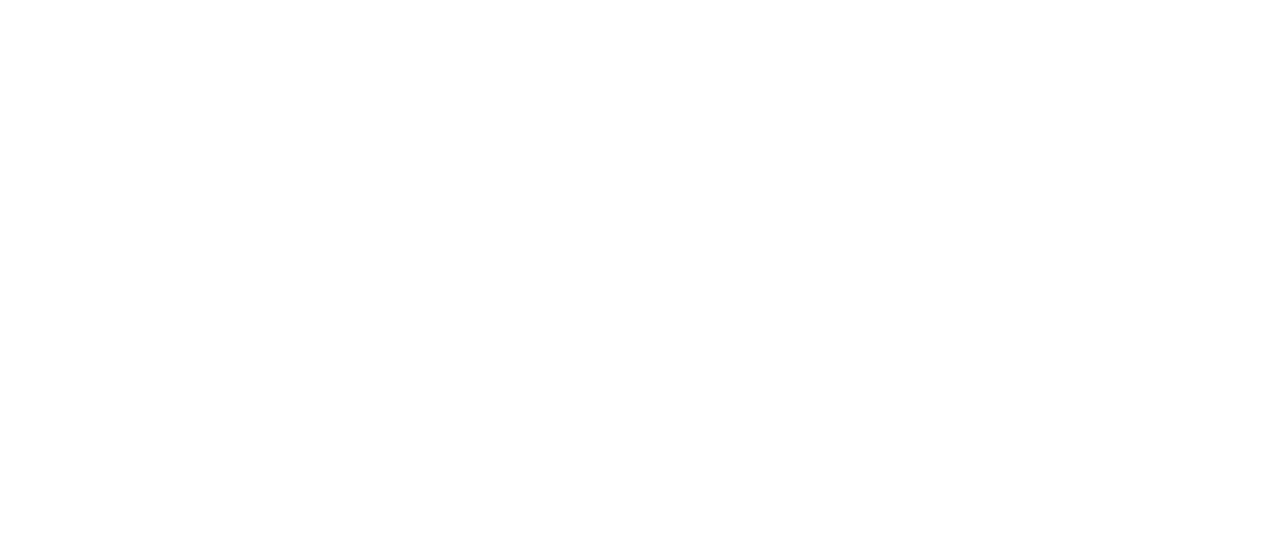
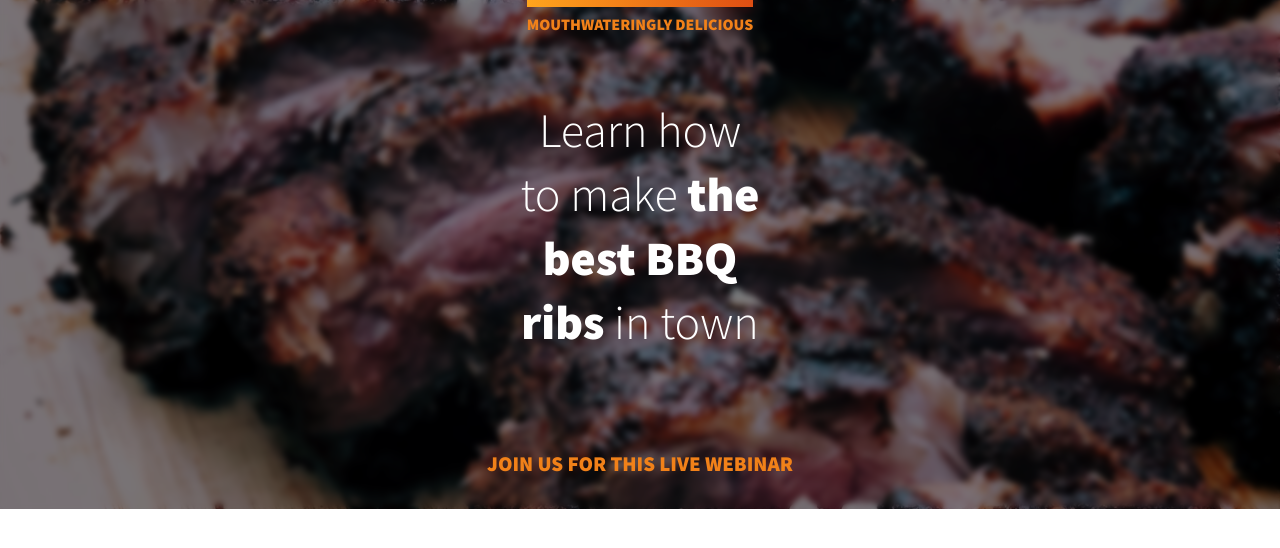
Before and after one commit to vivekbhatt07/BBQ, a plain HTML site: page index.html in a window 1280 px wide. Drawn offline with Linux system fonts and the light colour scheme.

Commit message:
header styled

```diff
--- a/css/main.css
+++ b/css/main.css
@@ -1,3 +1,110 @@
 @import "./variables.css";
 @import "./reset.css";
 @import "./typography.css";
+
+.wrapper {
+  display: flex;
+  flex-direction: column;
+  min-width: 100vw;
+  /* min-height: 100vh; */
+}
+
+header,
+main {
+  flex-basis: 50%;
+  flex-shrink: 1;
+  flex-grow: 1;
+}
+
+/* Header */
+.header {
+  background-image: url("../assets/img/grilled-meat.jpg");
+  background-repeat: no-repeat;
+  background-position: center;
+  background-size: cover;
+  position: relative;
+  z-index: -2;
+}
+
+.header::before {
+  content: "";
+  position: absolute;
+  background: rgba(0, 0, 0, 0.5);
+  top: 0;
+  right: 0;
+  bottom: 0;
+  left: 0;
+  z-index: -1;
+  backdrop-filter: blur(3px);
+}
+
+/* HEADER CONTAINER */
+
+.header-container {
+  display: flex;
+  flex-direction: column;
+  align-items: center;
+}
+
+/* HEADER STRIP */
+
+.header-strip {
+  position: relative;
+  display: inline-block;
+  padding-top: 14px;
+  margin-bottom: 4em;
+}
+
+.header-strip::before {
+  content: "";
+  position: absolute;
+  top: 0;
+  left: 0;
+  right: 0;
+  bottom: 80%;
+  background-image: linear-gradient(
+    270deg,
+    rgba(255, 137, 93, 1) 0%,
+    rgba(223, 78, 19, 1) 0%,
+    rgba(255, 165, 29, 1) 100%
+  );
+}
+
+.header-strip-text {
+  color: var(--secondary-color);
+  text-transform: uppercase;
+  font-weight: var(--bolder-weight);
+}
+
+/* HEADER TITLE */
+
+.header-title {
+  color: var(--primary-color);
+  font-weight: var(--light-weight);
+  text-align: center;
+  max-width: 250px;
+  margin-bottom: 2em;
+}
+
+.header-title strong {
+  font-weight: var(--bolder-weight);
+}
+
+.header-title span {
+  text-transform: uppercase;
+}
+/* HEADER SUBTITLE */
+
+.header-subtitle {
+  color: var(--secondary-color);
+  font-size: 21px;
+  line-height: 27px;
+  font-weight: var(--bolder-weight);
+  text-transform: uppercase;
+  margin-bottom: 1.524em;
+}
+/* --------------------------------------------------------- */
+
+main {
+  background-color: #000;
+}
--- a/css/variables.css
+++ b/css/variables.css
@@ -1,16 +1,17 @@
-@import url("https://fonts.googleapis.com/css2?family=Source+Sans+Pro:ital,wght@0,400;0,600;0,700;0,900;1,400;1,600;1,700;1,900&display=swap");
+@import url("https://fonts.googleapis.com/css2?family=Source+Sans+Pro:ital,wght@0,200;0,300;0,400;0,600;0,700;0,900;1,200;1,300;1,400;1,600;1,700;1,900&display=swap");
 
 :root {
   --primary-color: #fff;
   --secondary-color: #f18119;
-  --tertiary-color: #f18119;
-  --quaternary-color: #404040;
+  --tertiary-color: #404040;
   --para-txt-color: #5a5a5a;
   --footer-txt-color: #989898;
   --input-border-color: #818181;
   --input-placeholder-color: #40404080;
   --input-border-radius: 7px;
   --source-sans-pro: "Source Sans Pro", sans-serif;
+  --extra-light-weight: 200;
+  --light-weight: 300;
   --regular-weight: 400;
   --semibold-weight: 600;
   --bold-weight: 700;
--- a/index.html
+++ b/index.html
@@ -7,5 +7,22 @@
     <link rel="stylesheet" href="./css/main.css" />
     <title>BBQ</title>
   </head>
-  <body></body>
+  <body>
+    <div class="wrapper">
+      <header class="header">
+        <div class="header-container">
+          <div class="header-strip">
+            <span class="header-strip-text">Mouthwateringly delicious</span>
+          </div>
+          <h1 class="header-title">
+            Learn how to make <strong>the best <span>bbq</span> ribs</strong> in
+            town
+          </h1>
+          <p class="header-subtitle">Join us for this live webinar</p>
+        </div>
+      </header>
+
+      <main></main>
+    </div>
+  </body>
 </html>
```
Also changed, not shown: assets/img/grilled-meat.jpg (added).
